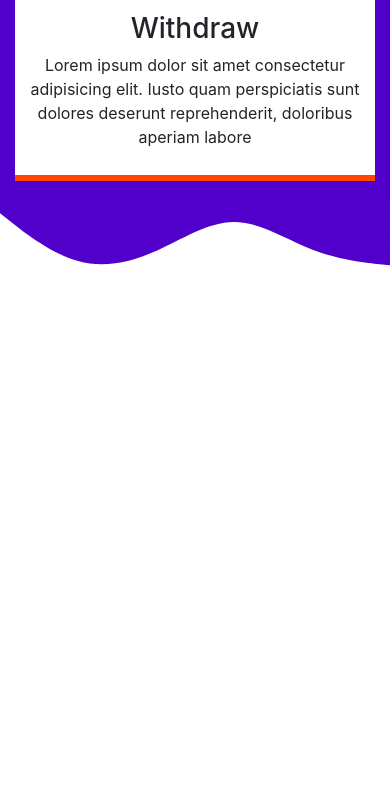
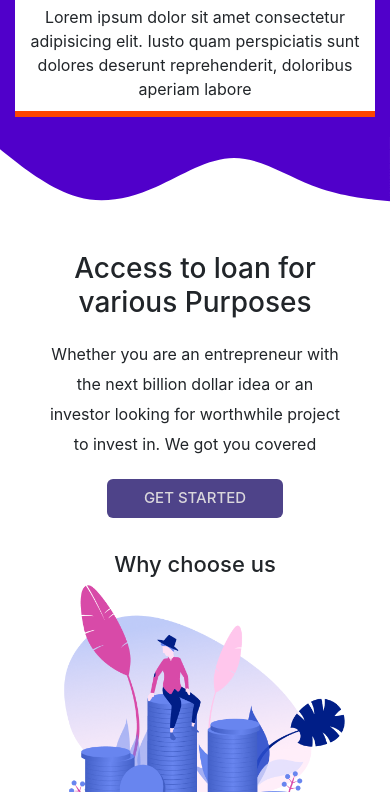
Before and after one commit to wandeyyyyy/Acadasave, a plain HTML site: page index.html in a window 390 px wide. Shown: the part 1882-2674 px from the top of the page. Before the commit the page ends 2165 px from the top, so only its background shows below. Drawn offline with nearby package versions, Linux system fonts and the light colour scheme.

Commit message:
section3

```diff
--- a/index.html
+++ b/index.html
@@ -67,7 +67,7 @@
                     </div>
                     <div class="col-sm-12 col-md-12 col-lg-6 col-xl-6">
                         <div class="hero-img">
-                            <img src="./assets/banner.png" alt="" class="w-100">
+                            <img src="./assets/banner.png" alt="" class="w-100 imgsection">
                         </div>
                     </div>
                 </div>
@@ -149,6 +149,39 @@
             <path fill="#5000ca" fill-opacity="1" d="M0,64L48,101.3C96,139,192,213,288,240C384,267,480,245,576,202.7C672,160,768,96,864,96C960,96,1056,160,1152,197.3C1248,235,1344,245,1392,250.7L1440,256L1440,0L1392,0C1344,0,1248,0,1152,0C1056,0,960,0,864,0C768,0,672,0,576,0C480,0,384,0,288,0C192,0,96,0,48,0L0,0Z"></path>
         </svg>
     </section>
+    <section>
+   <div class="container">
+            <div class="row">
+                <div class="col-sm-12 col-md-12 col-lg-1 col-xl-1"></div>
+                <div class="col-sm-12 col-md-12 col-lg-10">
+                      <div class="row section-3">
+                        <div class="col-sm-12 col-md-12 col-lg-5 col-xl-5 spectar section3">
+                            <div class="hero-text">
+                            <h3>Access to loan for various Purposes</h3>
+                            <p>Whether you are an entrepreneur with the next billion dollar idea or an investor looking for worthwhile project to invest in. We got you covered</p>
+                            <button class="btn-hero">get started</button>
+                            </div>
+
+                        </div>
+                        <div class="col-sm-12 col-md-12 col-lg-3 col-xl-3">
+                       <div class="row section-3-row">
+                        <h5>Why choose us</h5>
+                        </div>
+                    </div>
+                        <div class="col-sm-12 col-md-12 col-lg-4 col-xl-4">
+                            <div class="img5">
+                        <img src="./assets/img5.png" alt="" class="imgsection">
+                        </div>
+                       </div>
+                        </div>
+                        </div>
+                      </div>
+                </div>
+                <div class="col-sm-12 col-md-12 col-lg-1 col-xl-1"></div>
+
+            </div>
+        </div>
+    </section>
 
 
 
--- a/style.css
+++ b/style.css
@@ -57,6 +57,32 @@
 .card-header-item, .card-body-item {
     padding: 10px 13px;
 }
+ .card-body-item p{
+margin: 0;
+padding: 0;
+}
+.section3{
+    display: flex;
+    justify-content: space-between;
+    position: relative;
+}
+.section-3-row h5{
+    font-size: 20px;
+   padding-top: 80%;
+   padding-left: 5%;
+   padding-right: -10%;
+}
+
+.hero-text h3,
+.hero-text p{
+    margin-bottom: 20px;
+}
+.section3 p{
+    line-height: 30px;
+  }
+
+
+
 
 @media screen and (max-width: 992px) {
     .card-overall-section {
@@ -72,6 +98,22 @@
     .svg2{
         margin-top: -5px;
     }
+    .section3{
+        text-align: center;
+    }
+    .container{
+        text-align: center;
+    }
+    h5{
+      width: 100%;
+    }
+    .section-3-row h5{
+        padding: 0;
+        font-size: 22px;
+    }
+  .imgsection{
+    width: 100%;
+  }
 
 }
 @media screen and (min-width: 1000px){
```
